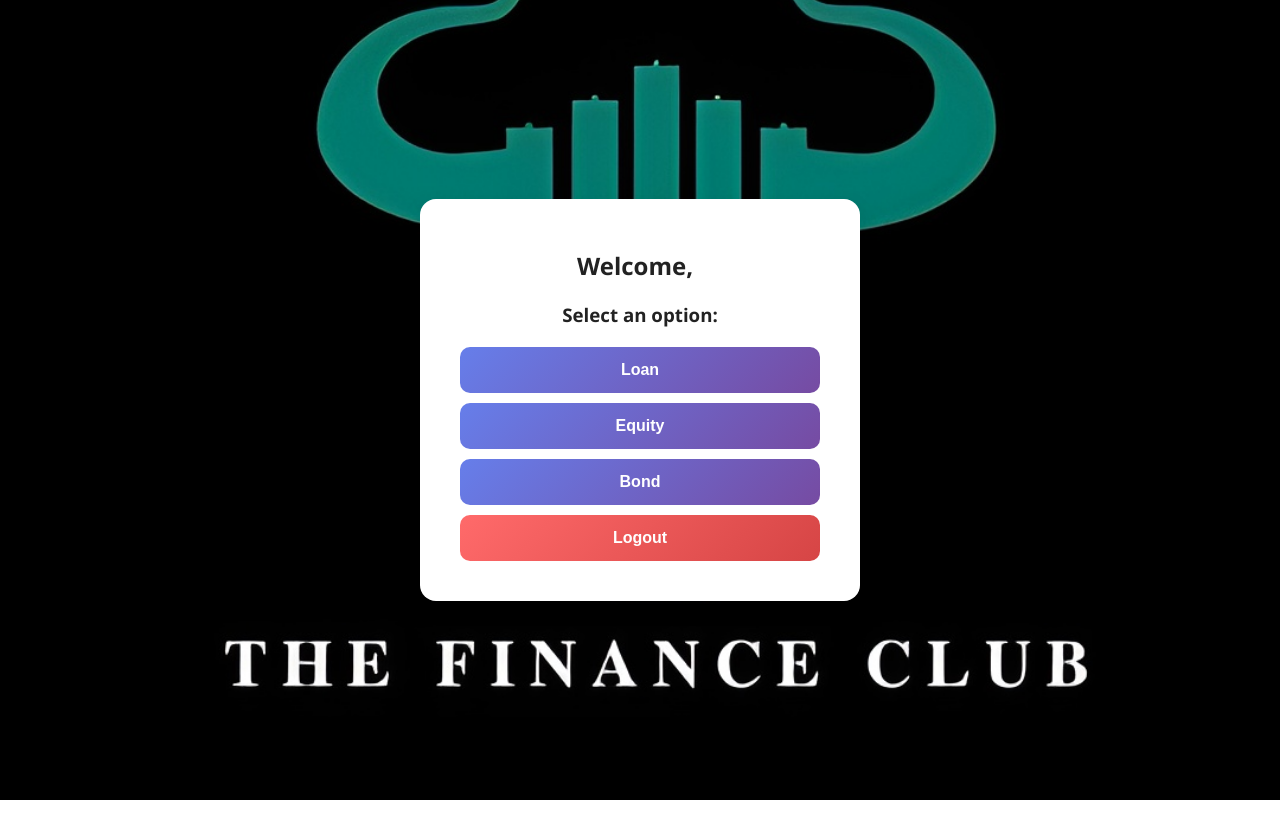
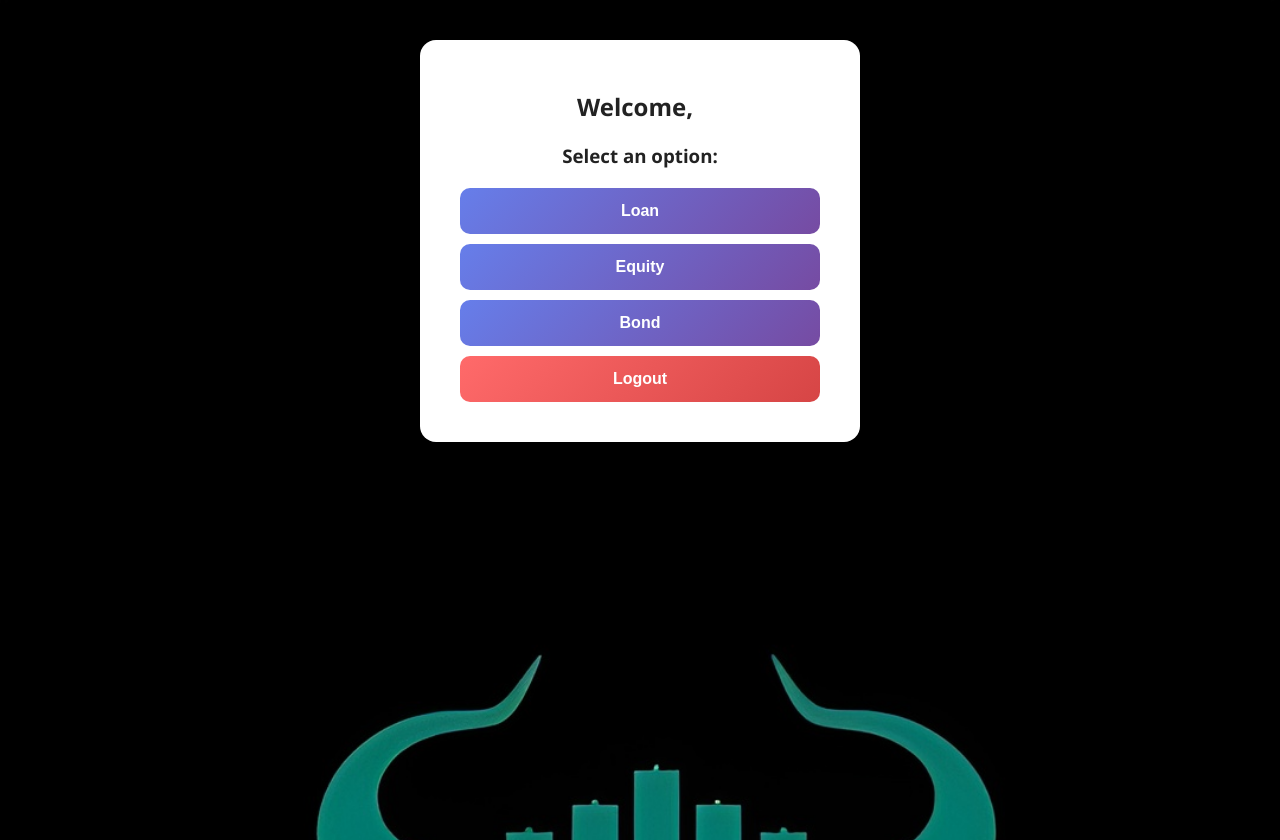
Before and after one commit to gitrhitreal/bankers, a plain HTML site: page dashboard.html in a window 1280 px wide. Before the commit the page ends 800 px from the top, so only its background shows below. Drawn offline with Linux system fonts and the light colour scheme; sample sign-in values are in the browser's storage.

Commit message:
Update dashboard.html

```diff
--- a/dashboard.html
+++ b/dashboard.html
@@ -11,9 +11,10 @@
       background-size: cover;
       display: flex;
       justify-content: center;
-      align-items: center;
+      align-items: flex-start;
       height: 100vh;
       color: #333;
+      padding-top: 40px
     }
     .container {
       background: #ffffff;
```
